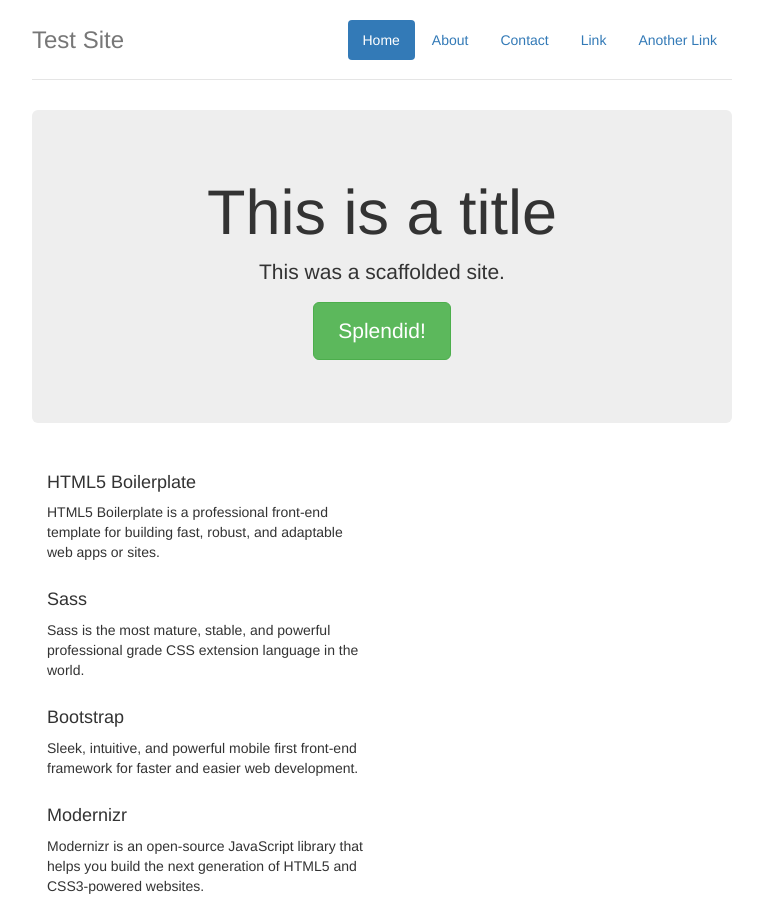
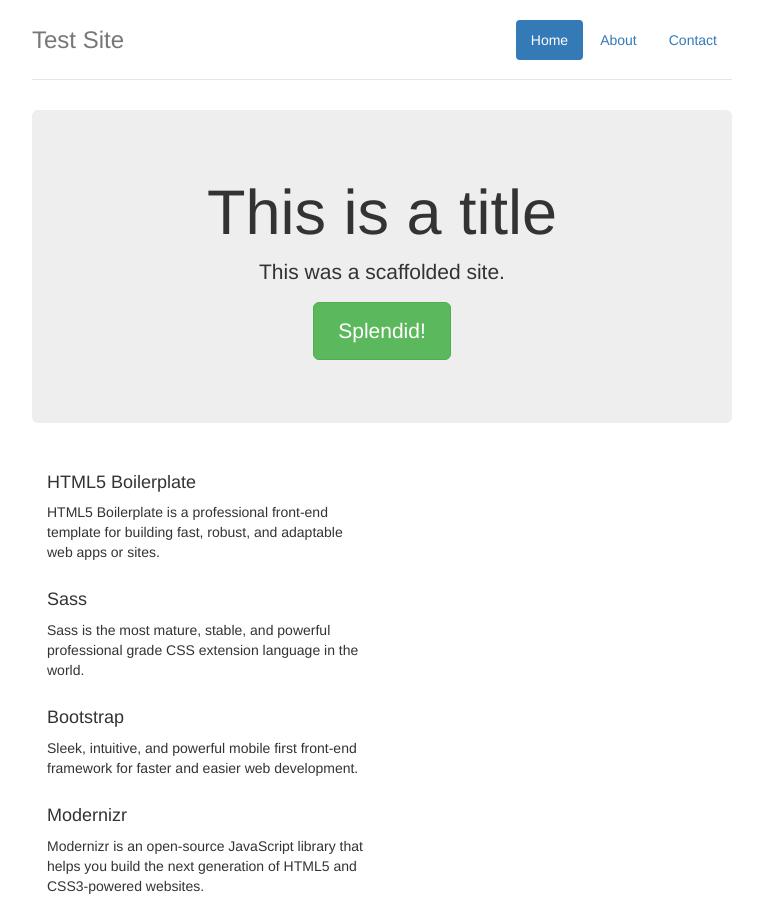
Before and after one commit to PSS-Mike/html-template, a plain HTML site: page index.html in a window 1280 px wide. Shown: the top 909 px of the page, without its empty margins (258-1021 px from the left). Drawn offline with Linux system fonts and the light colour scheme.

Commit message:
Update 2015-11-30T23:43:22.091Z

```diff
--- a/index.html
+++ b/index.html
@@ -1,6 +1,6 @@
 <!doctype html> <html class=no-js> <head> <meta charset=utf-8> <meta name=description> <meta name=viewport content="width=device-width, initial-scale=1"> <title>html template</title> <link rel=apple-touch-icon href=apple-touch-icon.png>  <link rel=stylesheet href=styles/main.css> <script src=scripts/vendor/modernizr.js></script> </head> <body> <!--[if lt IE 10]>
  <p class="browserupgrade">You are using an <strong>outdated</strong> browser. Please <a href="http://browsehappy.com/">upgrade your browser</a> to improve your experience.</p>
- <![endif]--> <div class=container> <div class=header> <ul class="nav nav-pills pull-right"> <li class=active><a href=#>Home</a></li> <li><a href=#>About</a></li> <li><a href=#>Contact</a></li> <li><a href=#>Link</a></li> <li><a href=#>Another Link</a></li> </ul> <h3 class=text-muted>Test Site</h3> </div> <div class=jumbotron> <h1>This is a title</h1> <p class=lead>This was a scaffolded site.</p> <p><a class="btn btn-lg btn-success" href=#>Splendid!</a></p> </div> <div class="row marketing"> <div class=col-lg-6> <h4>HTML5 Boilerplate</h4> <p>HTML5 Boilerplate is a professional front-end template for building fast, robust, and adaptable web apps or sites.</p> <h4>Sass</h4> <p>Sass is the most mature, stable, and powerful professional grade CSS extension language in the world.</p> <h4>Bootstrap</h4> <p>Sleek, intuitive, and powerful mobile first front-end framework for faster and easier web development.</p> <h4>Modernizr</h4> <p>Modernizr is an open-source JavaScript library that helps you build the next generation of HTML5 and CSS3-powered websites.</p> </div> </div> <div class=footer> <p>♥ from the Yeoman team</p> </div> </div>  <script>
+ <![endif]--> <div class=container> <div class=header> <ul class="nav nav-pills pull-right"> <li class=active><a href=#>Home</a></li> <li><a href=#>About</a></li> <li><a href=#>Contact</a></li> </ul> <h3 class=text-muted>Test Site</h3> </div> <div class=jumbotron> <h1>This is a title</h1> <p class=lead>This was a scaffolded site.</p> <p><a class="btn btn-lg btn-success" href=#>Splendid!</a></p> </div> <div class="row marketing"> <div class=col-lg-6> <h4>HTML5 Boilerplate</h4> <p>HTML5 Boilerplate is a professional front-end template for building fast, robust, and adaptable web apps or sites.</p> <h4>Sass</h4> <p>Sass is the most mature, stable, and powerful professional grade CSS extension language in the world.</p> <h4>Bootstrap</h4> <p>Sleek, intuitive, and powerful mobile first front-end framework for faster and easier web development.</p> <h4>Modernizr</h4> <p>Modernizr is an open-source JavaScript library that helps you build the next generation of HTML5 and CSS3-powered websites.</p> </div> </div> <div class=footer> <p>♥ from the Yeoman team</p> </div> </div>  <script>
       (function(b,o,i,l,e,r){b.GoogleAnalyticsObject=l;b[l]||(b[l]=
       function(){(b[l].q=b[l].q||[]).push(arguments)});b[l].l=+new Date;
       e=o.createElement(i);r=o.getElementsByTagName(i)[0];
```
